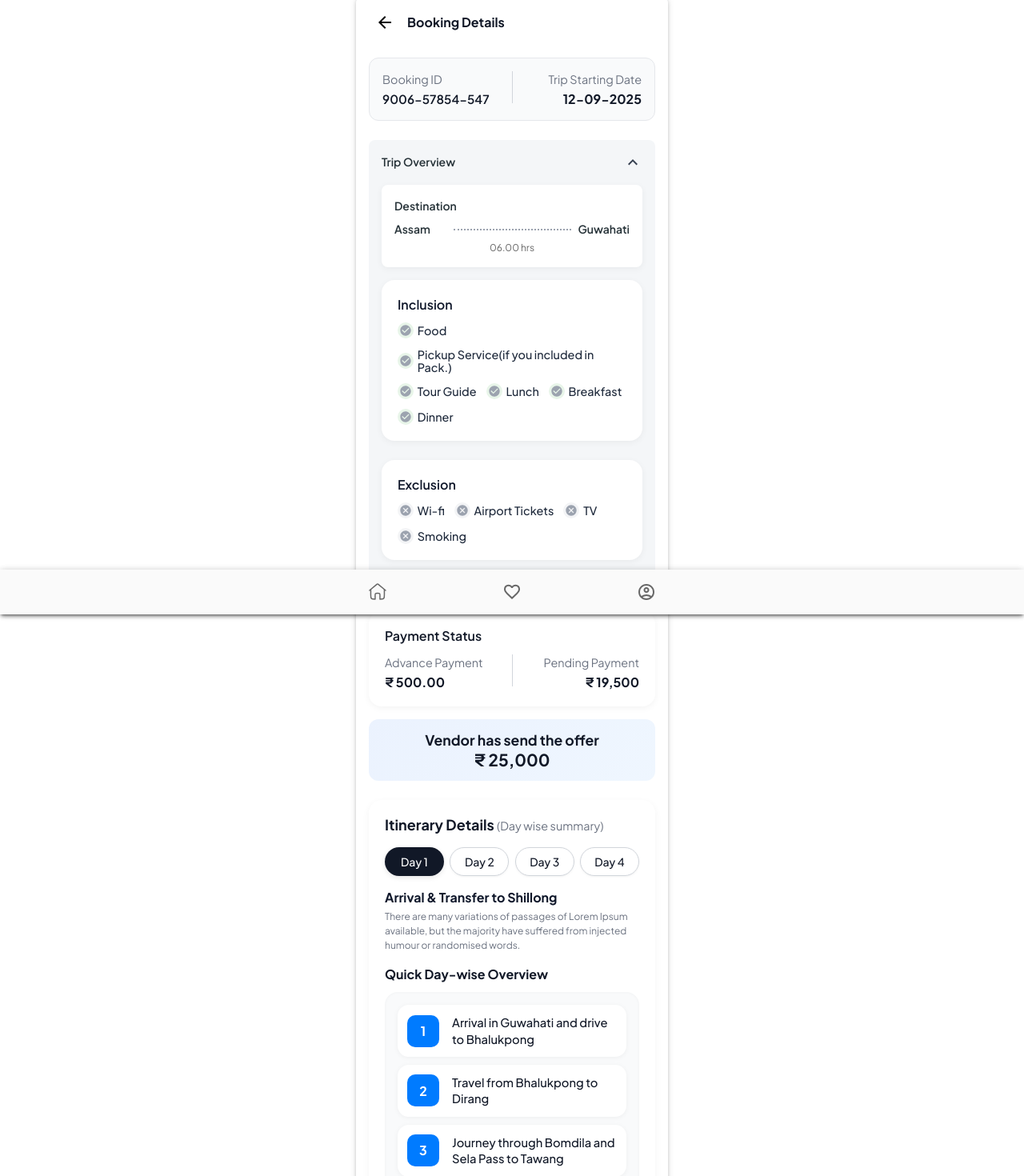
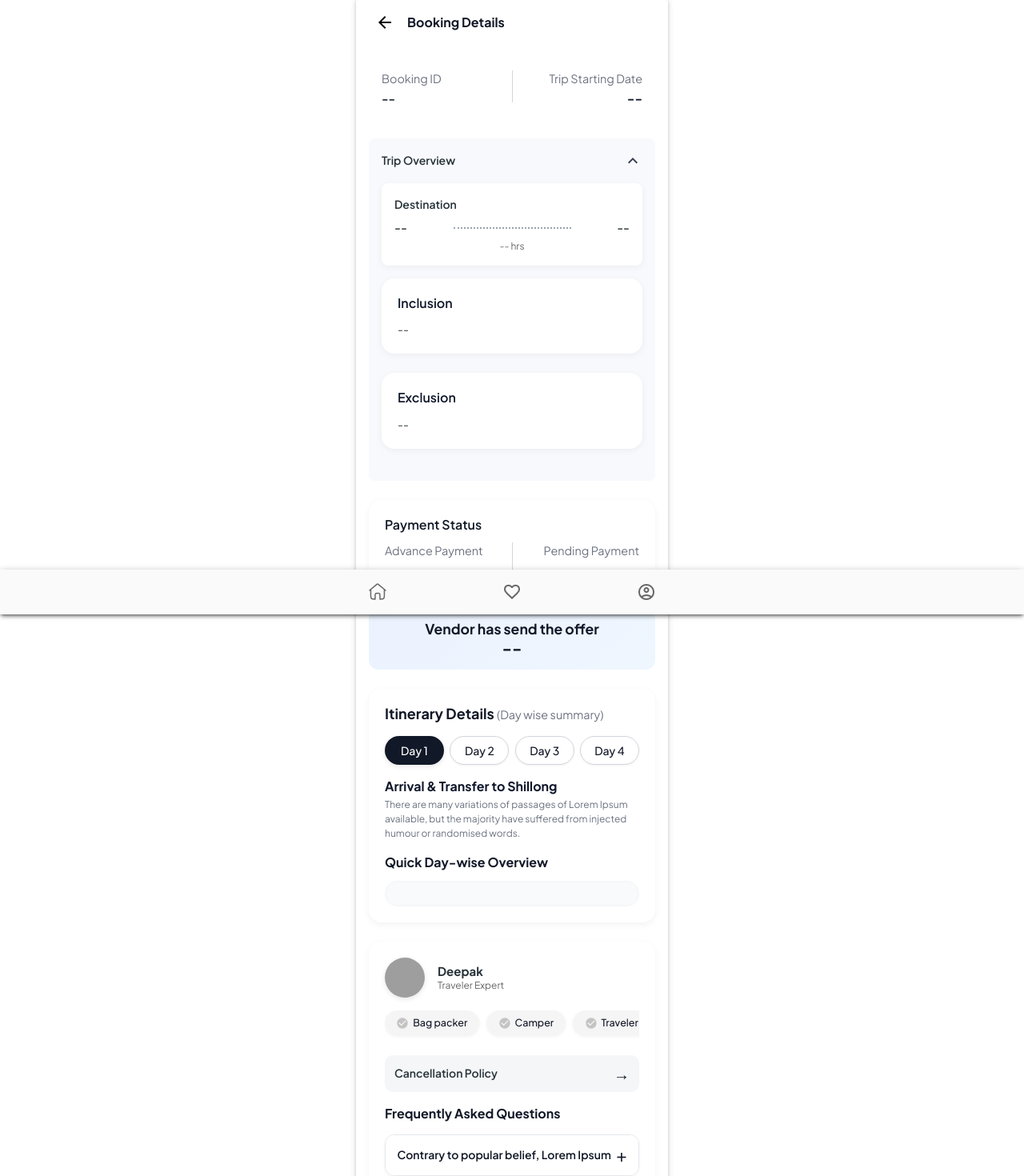
Before and after one commit to arbaz8-ai/trip8-fe, a Next.js app: page /booking/details in a window 1280 px wide. Before the commit this address had no page. Shown: the part 32-1502 px from the top of the page at 80% size. Built offline with nearby package versions, Linux system fonts and the light colour scheme; sample sign-in values are in the browser's storage; grey boxes are pictures that could not be loaded.

Commit message:
replace fake data with dash

```diff
--- a/src/app/(DashboardLayout)/(protected_routes)/booking/details/page.tsx
+++ b/src/app/(DashboardLayout)/(protected_routes)/booking/details/page.tsx
@@ -1,47 +1,29 @@
 "use client";
 
-import React, { useState } from "react";
 import {
   ArrowBack,
   CheckCircle,
   ExpandLess,
   ExpandMore,
-  Cancel
 } from "@mui/icons-material";
 import {
   Box,
+  Button,
+  Collapse,
+  Divider,
+  IconButton,
   Typography,
-  IconButton,
-  Divider,
-  Button,
-  useTheme,
-  Collapse,
+  lighten,
 } from "@mui/material";
+import React, { useState } from "react";
+
+import theme from "@/utils/theme";
 
 const BookingDetailsPage: React.FC = () => {
-  const theme = useTheme();
+  // const theme = useTheme();
   const [openOverview, setOpenOverview] = useState(true);
-  const [selectedDay, setSelectedDay] = useState(1);
+  const [selectedDay, setSelectedDay] = useState<number>(1);
   const [openFAQ, setOpenFAQ] = useState<number | null>(null);
-
-  // Sample day-wise itinerary data
-  const itineraryData = {
-    1: [
-      "Arrival in Guwahati and drive to Bhalukpong",
-      "Travel from Bhalukpong to Dirang",
-      "Journey through Bomdila and Sela Pass to Tawang",
-      "Explore the local sights of Tawang",
-      "Travel from Bhalukpong to Dirang",
-      "Drive From Bomdila to Guwahati Airport",
-    ],
-    2: [
-      "Visit Tawang Monastery",
-      "Drive to PTSO Lake",
-      "Evening free at leisure",
-    ],
-    3: ["Explore Dirang Valley", "Visit Sangti Valley", "Drive to Bomdila"],
-    4: ["Return journey to Guwahati", "End of tour"],
-  };
 
   return (
     <Box
@@ -82,16 +64,12 @@ const BookingDetailsPage: React.FC = () => {
           </Typography>
         </Box>
 
-        {/* Booking Info */}
         <Box
           sx={{
             display: "flex",
             justifyContent: "space-between",
             alignItems: "center",
-            border: "1px solid #e5e7eb",
-            borderRadius: "12px",
             p: 2,
-            backgroundColor: "#f9fafb",
             mb: 3,
           }}
         >
@@ -102,7 +80,7 @@ const BookingDetailsPage: React.FC = () => {
             <Typography
               sx={{ fontSize: "0.95rem", fontWeight: 600, color: "#111827" }}
             >
-              9006-57854-547
+              --
             </Typography>
           </Box>
 
@@ -119,17 +97,16 @@ const BookingDetailsPage: React.FC = () => {
             <Typography
               sx={{ fontSize: "1rem", fontWeight: 700, color: "#111827" }}
             >
-              12-09-2025
+              --
             </Typography>
           </Box>
         </Box>
 
-        {/* Trip Overview */}
         <Box
           sx={{
             borderRadius: 2,
             p: 2,
-            backgroundColor: "#f4f6f8",
+            backgroundColor: lighten(theme.palette.primary.light, 0.95),
             mb: 3,
           }}
         >
@@ -174,7 +151,7 @@ const BookingDetailsPage: React.FC = () => {
                   mb: 0.5,
                 }}
               >
-                <Typography fontWeight={600}>Assam</Typography>
+                <Typography fontWeight={600}>--</Typography>
                 <Box
                   sx={{
                     position: "absolute",
@@ -186,10 +163,10 @@ const BookingDetailsPage: React.FC = () => {
                     transform: "translateY(-50%)",
                   }}
                 ></Box>
-                <Typography fontWeight={600}>Guwahati</Typography>
+                <Typography fontWeight={600}>--</Typography>
               </Box>
               <Typography variant="body2" color="text.secondary">
-                06.00 hrs
+                -- hrs
               </Typography>
             </Box>
             {/* Inclusion */}
@@ -218,7 +195,7 @@ const BookingDetailsPage: React.FC = () => {
                   gap: 1.5,
                 }}
               >
-                {[
+                {/* {[
                   "Food",
                   "Pickup Service(if you included in Pack.)",
                   "Tour Guide",
@@ -256,7 +233,8 @@ const BookingDetailsPage: React.FC = () => {
                       {item}
                     </Typography>
                   </Box>
-                ))}
+                ))} */}
+                --
               </Box>
             </Box>
 
@@ -286,7 +264,7 @@ const BookingDetailsPage: React.FC = () => {
                   gap: 1.5,
                 }}
               >
-                {["Wi-fi", "Airport Tickets", "TV", "Smoking"].map(
+                {/* {["Wi-fi", "Airport Tickets", "TV", "Smoking"].map(
                   (item, index) => (
                     <Box
                       key={index}
@@ -319,7 +297,8 @@ const BookingDetailsPage: React.FC = () => {
                       </Typography>
                     </Box>
                   )
-                )}
+                )} */}
+                --
               </Box>
             </Box>
           </Collapse>
@@ -356,7 +335,7 @@ const BookingDetailsPage: React.FC = () => {
                   mt: 0.3,
                 }}
               >
-                ₹ 500.00
+                --
               </Typography>
             </Box>
 
@@ -378,7 +357,7 @@ const BookingDetailsPage: React.FC = () => {
                   mt: 0.3,
                 }}
               >
-                ₹ 19,500
+                --
               </Typography>
             </Box>
           </Box>
@@ -407,11 +386,9 @@ const BookingDetailsPage: React.FC = () => {
               mt: 0.3,
             }}
           >
-            ₹ 25,000
+            --
           </Typography>
         </Box>
-
-
 
         {/* Itinerary Details Section */}
         <Box
@@ -524,9 +501,9 @@ const BookingDetailsPage: React.FC = () => {
               boxShadow: "inset 0 0 4px rgba(0,0,0,0.04)",
             }}
           >
-            {itineraryData[selectedDay].map((item, index) => (
+            {/* {itineraryData[selectedDay]?.map((item: any, index: number) => (
               <Box
-                key={index}
+                key={selectedDay}
                 sx={{
                   display: "flex",
                   alignItems: "center",
@@ -542,10 +519,9 @@ const BookingDetailsPage: React.FC = () => {
                   },
                 }}
               >
-                {/* Number box (consistent size for all days) */}
                 <Box
                   sx={{
-                    backgroundColor: "#007bff",
+                    backgroundColor: "primary.main",
                     color: "#ffffff",
                     fontWeight: 700,
                     borderRadius: "10px",
@@ -555,34 +531,33 @@ const BookingDetailsPage: React.FC = () => {
                     alignItems: "center",
                     justifyContent: "center",
                     fontSize: 16,
-                    flexShrink: 0, // prevents resizing
+                    flexShrink: 0,
                     mr: 2,
                   }}
                 >
                   {index + 1}
                 </Box>
 
-                {/* Text aligned perfectly */}
                 <Typography
                   sx={{
                     fontSize: "0.92rem",
                     color: "#111827",
                     fontWeight: 500,
                     lineHeight: 1.4,
-                    flex: 1, // ensures consistent spacing
+                    flex: 1,
                     wordWrap: "break-word",
                   }}
                 >
                   {item}
                 </Typography>
               </Box>
-            ))}
+            ))} */}
           </Box>
         </Box>
         {/* Traveler Info & FAQ Section */}
         <Box
           sx={{
-            backgroundColor: "#ffffff",
+            backgroundColor: theme.palette.common.white,
             borderRadius: "16px",
             p: 2.5,
             boxShadow: "0px 3px 10px rgba(0,0,0,0.05)",
@@ -615,7 +590,7 @@ const BookingDetailsPage: React.FC = () => {
                 Traveler Expert
               </Typography>
             </Box>
-            <Box
+            {/* <Box
               sx={{
                 display: "flex",
                 alignItems: "center",
@@ -631,7 +606,7 @@ const BookingDetailsPage: React.FC = () => {
               }}
             >
               <Typography component="span"> 4.6</Typography>
-            </Box>
+            </Box> */}
           </Box>
 
           {/* Tags */}
@@ -659,7 +634,7 @@ const BookingDetailsPage: React.FC = () => {
                     px: 1.8,
                     py: 0.7,
                     borderRadius: "40px",
-                    backgroundColor: "#f9fafb",
+                    backgroundColor: "grey.100",
                     color: "#111827",
                     fontSize: 12.5,
                     fontWeight: 500,
--- a/src/app/(DashboardLayout)/(protected_routes)/layout.tsx
+++ b/src/app/(DashboardLayout)/(protected_routes)/layout.tsx
@@ -13,7 +13,7 @@ const Protectedlayout = ({ children }: { children: React.ReactNode }) => {
       try {
         const token = localStorage.getItem("token");
 
-        if (token) {
+        if (!token) {
           console.log("No token found, redirecting to login");
           router.push("/authentication/login");
         }
```
Also changed, not shown: src/app/(DashboardLayout)/(protected_routes)/booking/page.tsx (+31 -55 lines).
